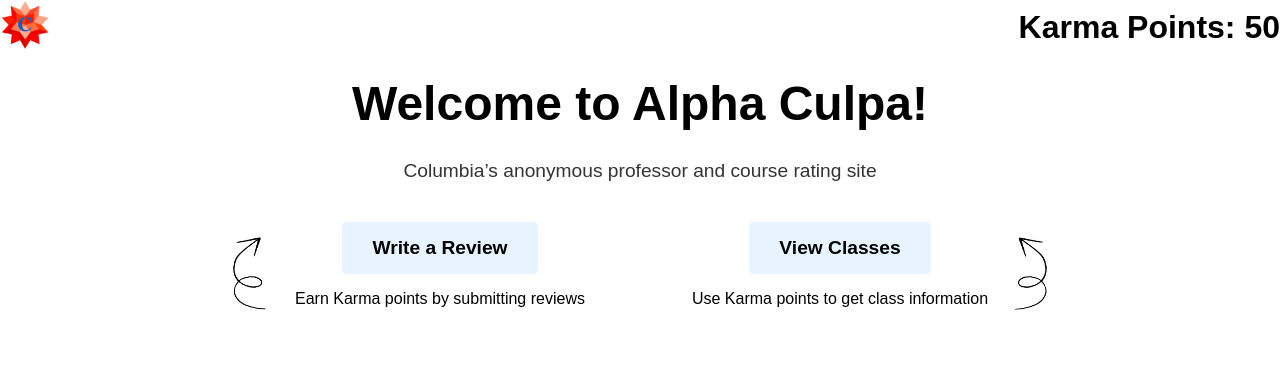
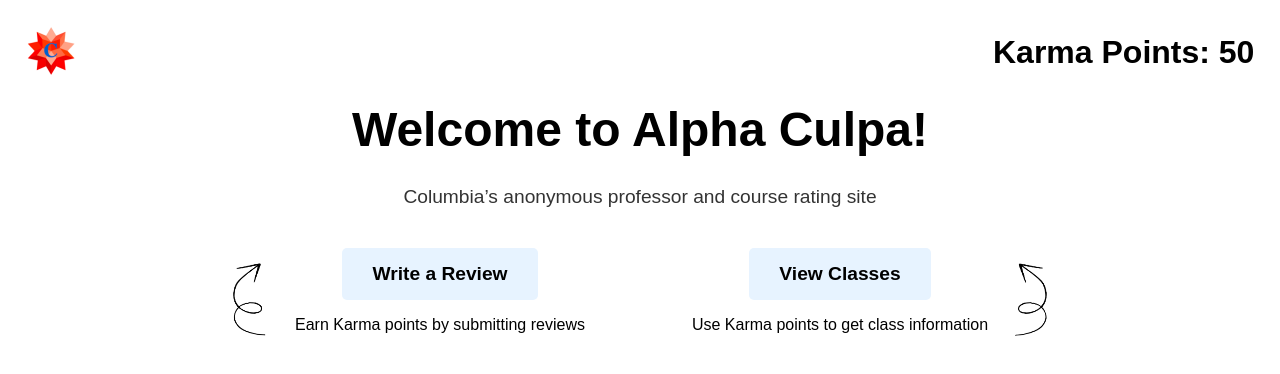
Before and after one commit to Pranav-Sukumar/AlphaCulpa, a React (Create React App) app in the folder alphaculpa/: page / in a window 1280 px wide. Shown: the top 374 px of the page. Built offline with nearby package versions, Linux system fonts and the light colour scheme.

Commit message:
fixed header in homepage

```diff
--- a/alphaculpa/src/homepage.css
+++ b/alphaculpa/src/homepage.css
@@ -84,6 +84,9 @@
     align-items: center;
     justify-content: space-between; /* Aligns logo to the left and Karma Points to the right */
     margin-bottom: 20px;
+    margin-top:2%;
+    margin-left:2%;
+    margin-right:2%;
 }
 
 .logo {
```
